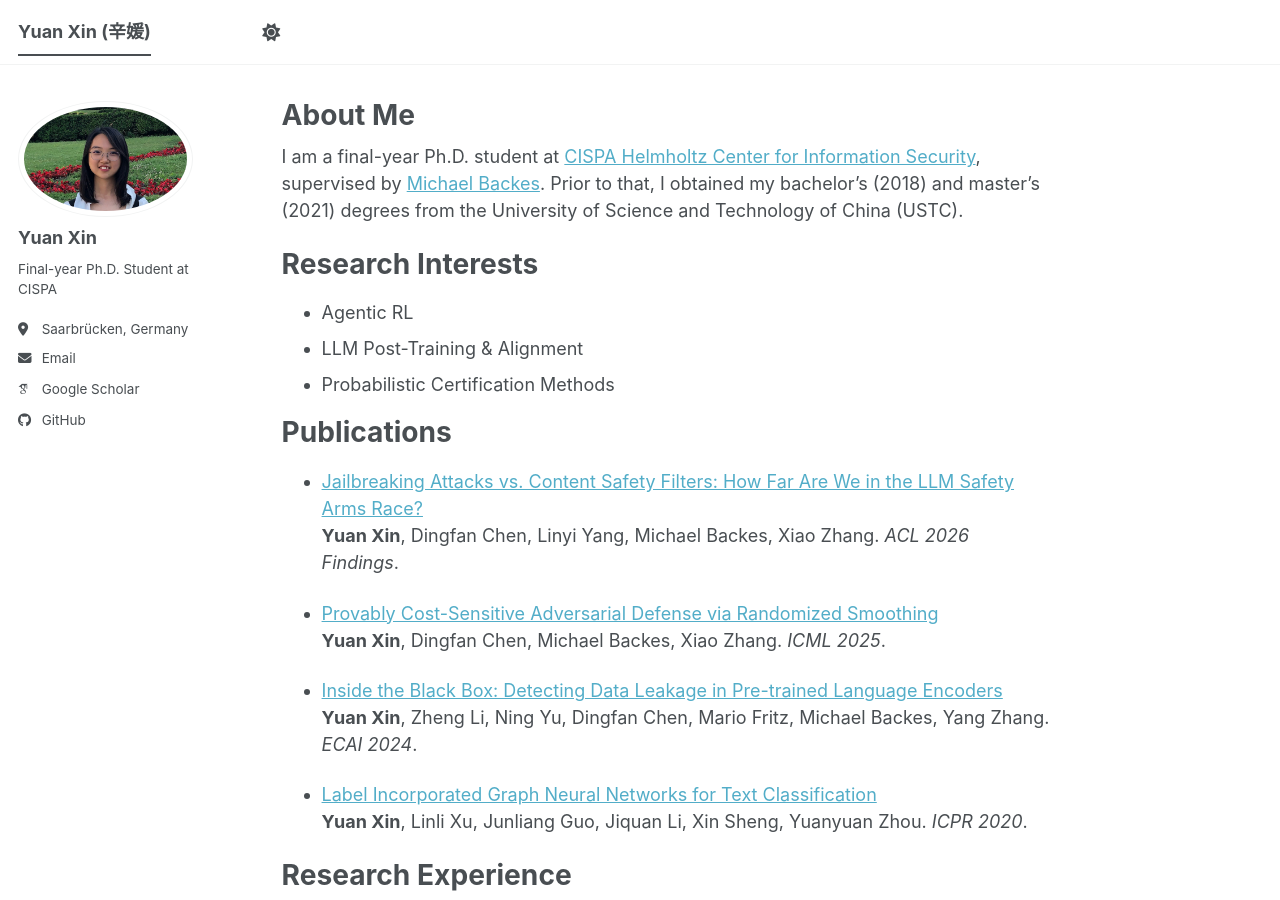
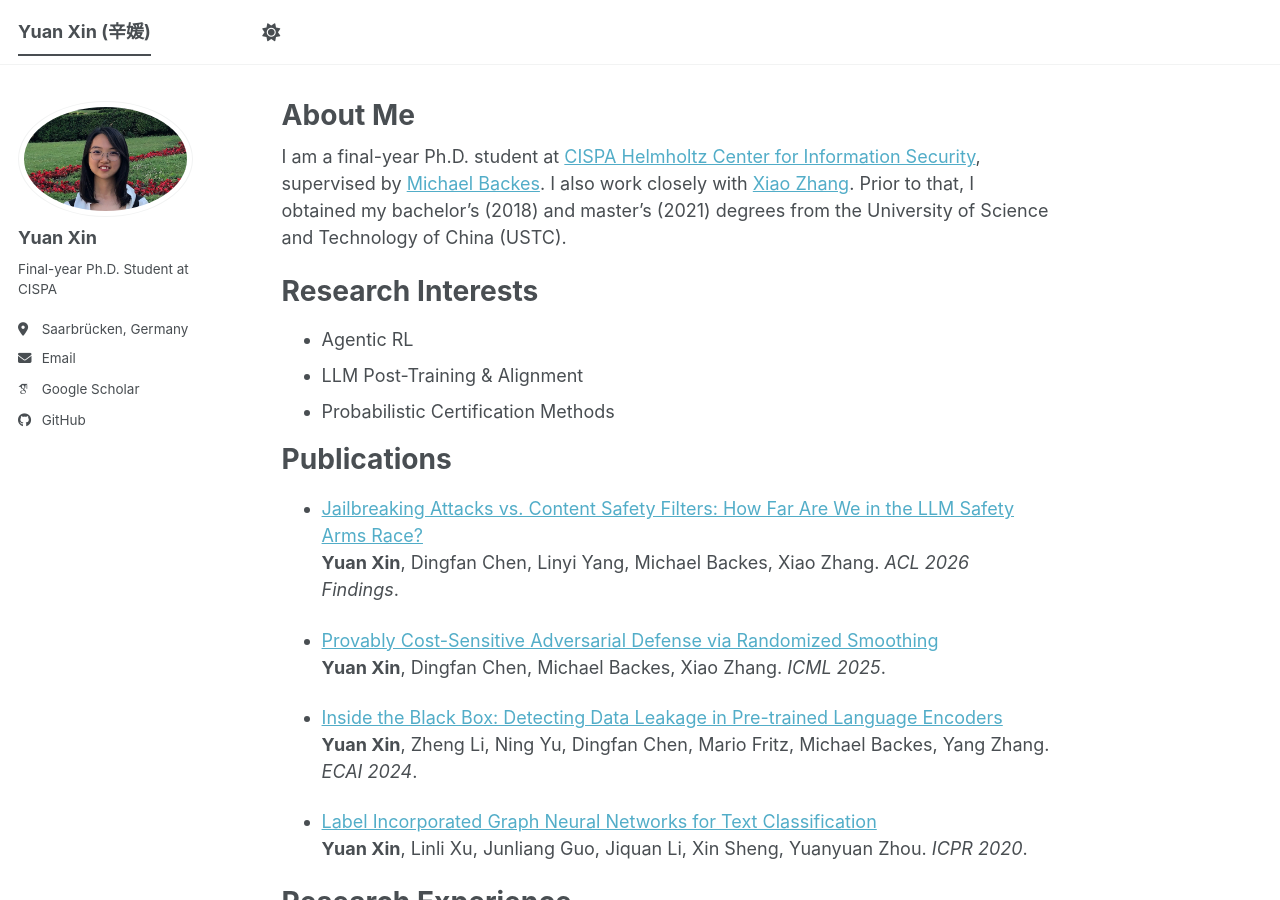
Before and after one commit to AppleXY/applexy.github.io, a Jekyll site: the page built from _pages/about.md, in a window 1280 px wide and 900 px high. Built offline with Jekyll 4.4.1, drawn with Linux system fonts in a browser that asks for light colours; some web fonts are replaced; a script bundle is joined from its source files by our own code; library files that are not in the unit come from our copies.

Commit message:
Update about.md

```diff
--- a/_pages/about.md
+++ b/_pages/about.md
@@ -8,7 +8,7 @@ redirect_from:
   - /about.html
 ---
 
-I am a final-year Ph.D. student at [CISPA Helmholtz Center for Information Security](https://cispa.de/en), supervised by [Michael Backes](https://cispa.de/en/about/director-page). Prior to that, I obtained my bachelor's (2018) and master's (2021) degrees from the University of Science and Technology of China (USTC).
+I am a final-year Ph.D. student at [CISPA Helmholtz Center for Information Security](https://cispa.de/en), supervised by [Michael Backes](https://cispa.de/en/about/director-page). I also work closely with [Xiao Zhang](https://xiao-zhang.net/#featured). Prior to that, I obtained my bachelor's (2018) and master's (2021) degrees from the University of Science and Technology of China (USTC).
 
 # Research Interests
 
```
